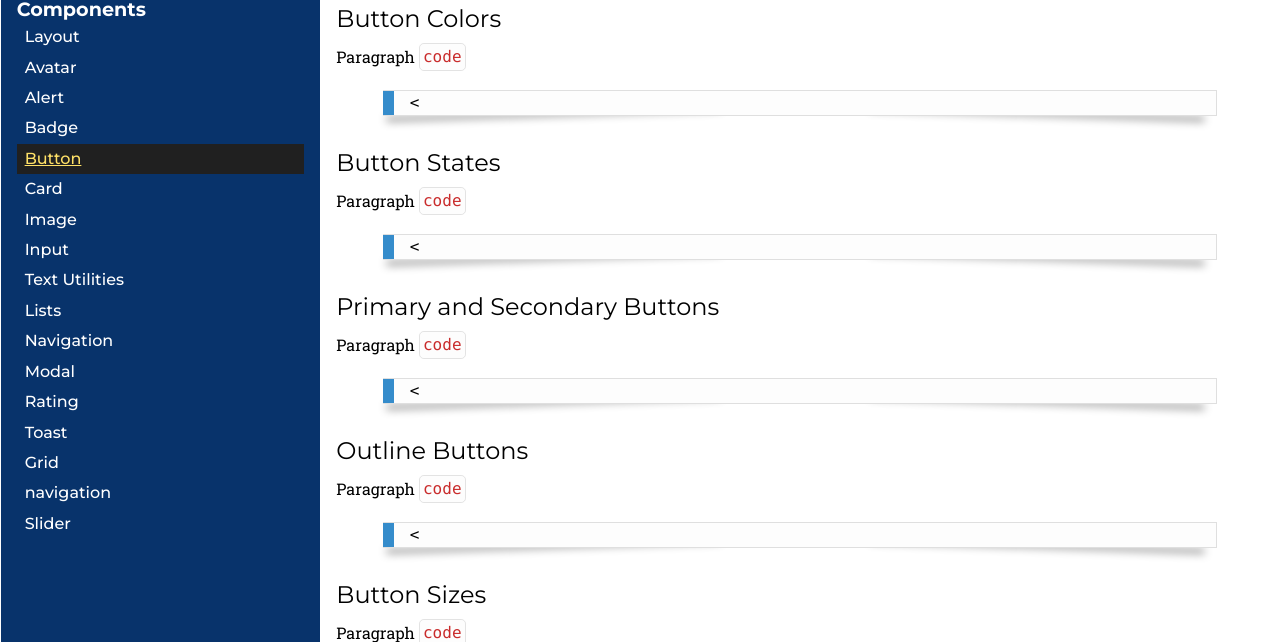
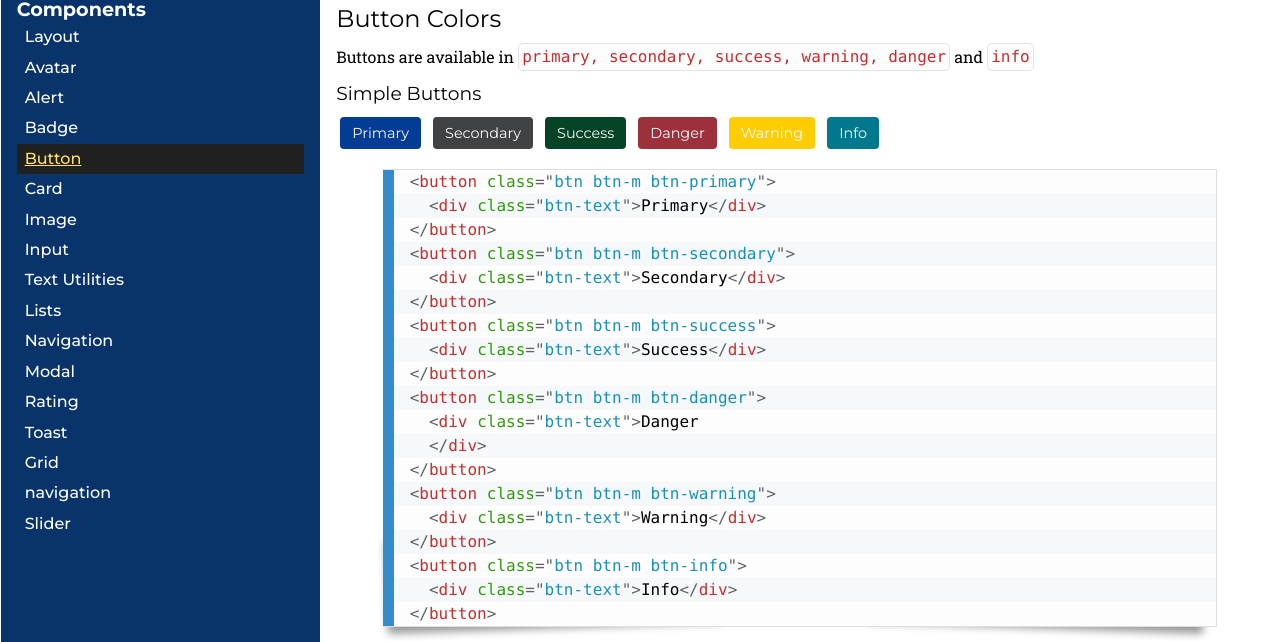
Before and after one commit to aamirmabs/css-components-library-2022, a plain HTML site: page components/button.html in a window 1280 px wide. Shown: the part 158-800 px from the top of the page. Drawn offline with Linux system fonts and the light colour scheme.

Commit message:
simple buttons

```diff
--- a/components/button.html
+++ b/components/button.html
@@ -149,14 +149,55 @@
             <h1>Buttons</h1>
 
             <h2>Button Colors</h2>
-            <p>Paragraph <code class="language-plain">code</code>
+            <p>Buttons are available in <code
+                class="language-plain">primary, secondary, success, warning, danger</code>
+              and <code class="language-plain">info</code>
             </p>
+
+            <h3>Simple Buttons</h3>
             <div>
+              <button class="btn btn-m btn-primary">
+                <div class="btn-text">Primary</div>
+              </button>
+              <button class="btn btn-m btn-secondary">
+                <div class="btn-text">Secondary</div>
+              </button>
+              <button class="btn btn-m btn-success">
+                <div class="btn-text">Success</div>
+              </button>
+              <button class="btn btn-m btn-danger">
+                <div class="btn-text">Danger
+                </div>
+              </button>
+              <button class="btn btn-m btn-warning">
+                <div class="btn-text">Warning</div>
+              </button>
+              <button class="btn btn-m btn-info">
+                <div class="btn-text">Info</div>
+              </button>
             </div>
             <div class="code-block">
               <pre>
                 <code class="language-html">
-                  &lt;
+                  &lt;button class="btn btn-m btn-primary"&gt;
+                    &lt;div class="btn-text"&gt;Primary&lt;/div&gt;
+                  &lt;/button&gt;
+                  &lt;button class="btn btn-m btn-secondary"&gt;
+                    &lt;div class="btn-text"&gt;Secondary&lt;/div&gt;
+                  &lt;/button&gt;
+                  &lt;button class="btn btn-m btn-success"&gt;
+                    &lt;div class="btn-text"&gt;Success&lt;/div&gt;
+                  &lt;/button&gt;
+                  &lt;button class="btn btn-m btn-danger"&gt;
+                    &lt;div class="btn-text"&gt;Danger
+                    &lt;/div&gt;
+                  &lt;/button&gt;
+                  &lt;button class="btn btn-m btn-warning"&gt;
+                    &lt;div class="btn-text"&gt;Warning&lt;/div&gt;
+                  &lt;/button&gt;
+                  &lt;button class="btn btn-m btn-info"&gt;
+                    &lt;div class="btn-text"&gt;Info&lt;/div&gt;
+                  &lt;/button&gt;
                 </code>
               </pre>
             </div>
--- a/styles/styles.css
+++ b/styles/styles.css
@@ -23,6 +23,26 @@
   --info-bg: #d1f2f8;
   --info-text: #047c94;
 
+  /* button color variations */
+  --primary-btn-bg: #023c94;
+  --primary-btn-text: #fafafa;
+  --secondary-btn-bg: #404244;
+  --secondary-btn-text: #fafafa;
+  --success-btn-bg: #064428;
+  --success-btn-text: #fafafa;
+  --danger-btn-bg: #9c313c;
+  --danger-btn-text: #fafafa;
+  --warning-btn-bg: #ffcd02;
+  --warning-btn-text: #fafafa;
+  --info-btn-bg: #00788d;
+  --info-btn-text: #fafafa;
+
+  /* button text variations */
+  --btn-text-white: #fdfdfd;
+  --btn-text-black: #212121;
+  --btn-text-gray-light: #bdbdbd;
+  --btn-text-gray-dark: #616161;
+
   /* used to debug by showing borders */
   --test-debug: #000000;
   --debug-shade-1: #d7e9ff;
@@ -1453,10 +1473,6 @@ p.with-badge .badge {
   right: -0.75rem;
   padding: 0.25em 0.75em;
 }
-
-/* -- END BADGE POSITIONS -- */
-
-/* -- START BUTTON BADGES --  */
 
 /* -- END BUTTON BADGES --  */
 
@@ -1480,6 +1496,14 @@ p.with-badge .badge {
   color: var(--white-100);
 }
 
+.btn a {
+  display: inline-block;
+  position: relative;
+  z-index: 1;
+  /* padding: 0.5rem 0rem; */
+  margin: 0em;
+}
+
 .btn-text {
   align-self: center;
 }
@@ -1523,6 +1547,62 @@ p.with-badge .badge {
   padding: 0.5em 0.85rem;
   font-size: 1.3em;
 }
-/* --- START BUTTON SIZE CLASSES --- */
+/* --- END BUTTON SIZE CLASSES --- */
+
+/* --- START BUTTON COLOR CLASSES --- */
+
+/* link text color */
+.btn .btn-text a {
+  color: var(--primary-btn-text);
+}
+
+.btn-text.btn-text-white {
+  color: var(--btn-text-white);
+}
+.btn-text.btn-text-black {
+  color: var(--btn-text-black);
+}
+.btn-text.btn-text-gray-light {
+  color: var(--btn-text-gray-light);
+}
+.btn-text.btn-text-gray-dark {
+  color: var(--btn-text-gray-dark);
+}
+
+.btn.btn-primary {
+  background-color: var(--primary-btn-bg);
+  color: var(--primary-btn-text);
+}
+
+.btn.btn-primary {
+  background-color: var(--primary-btn-bg);
+  color: var(--primary-btn-text);
+}
+
+.btn.btn-secondary {
+  background-color: var(--secondary-btn-bg);
+  color: var(--secondary-btn-text);
+}
+
+.btn.btn-success {
+  background-color: var(--success-btn-bg);
+  color: var(--success-btn-text);
+}
+
+.btn.btn-danger {
+  background-color: var(--danger-btn-bg);
+  color: var(--danger-btn-text);
+}
+
+.btn.btn-warning {
+  background-color: var(--warning-btn-bg);
+  color: var(--warning-btn-text);
+}
+
+.btn.btn-info {
+  background-color: var(--info-btn-bg);
+  color: var(--info-btn-text);
+}
+/* --- END BUTTON COLOR CLASSES --- */
 
 /* -- START BUTTONS CSS -- */
```
